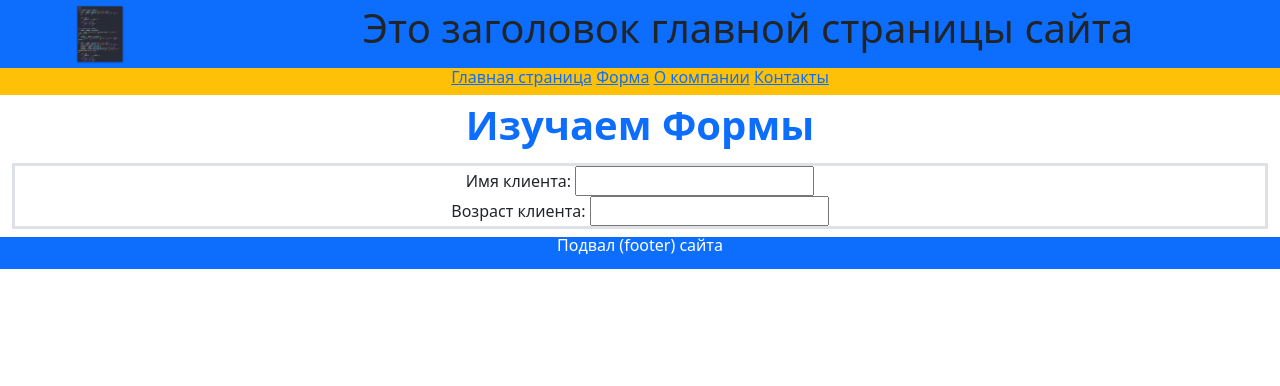
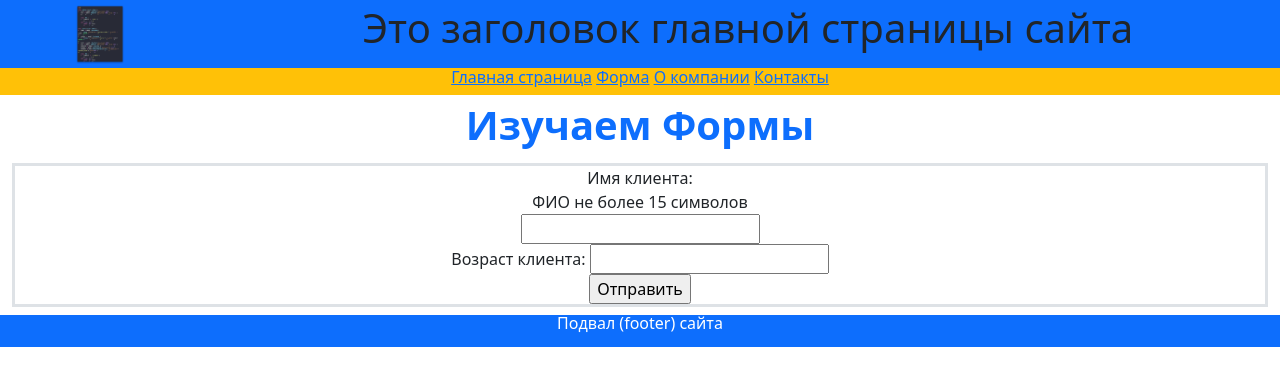
Before and after one commit to OIITuMuCT/hello, a Django app: page /my-form in a window 1280 px wide. Shown: the top 386 px of the page. Run offline with Django 5.2, Linux system fonts and the light colour scheme; some libraries are stand-ins or nearby versions.

Commit message:
ФИО клиента

```diff
--- a/firstapp/forms.py
+++ b/firstapp/forms.py
@@ -2,5 +2,6 @@ from django import forms
 
 
 class UserForm(forms.Form):
-    name = forms.CharField(label='Имя клиента')
+    name = forms.CharField(label='Имя клиента', max_length=15,
+                            help_text='ФИО не более 15 символов')
     age = forms.IntegerField(label='Возраст клиента')
--- a/templates/firstapp/my_form.html
+++ b/templates/firstapp/my_form.html
@@ -3,8 +3,13 @@
 {% block header %}Изучаем Формы{% endblock %}
 {% block content %}
 <div class="container-fluid my-2 border border-3">
+    <form method="POST">
+        {% csrf_token %}
     <table>
         {{ form }}
     </table>
+    <input type="submit" value="Отправить">
+    </form>
+
 </div>
 {% endblock %}
```
